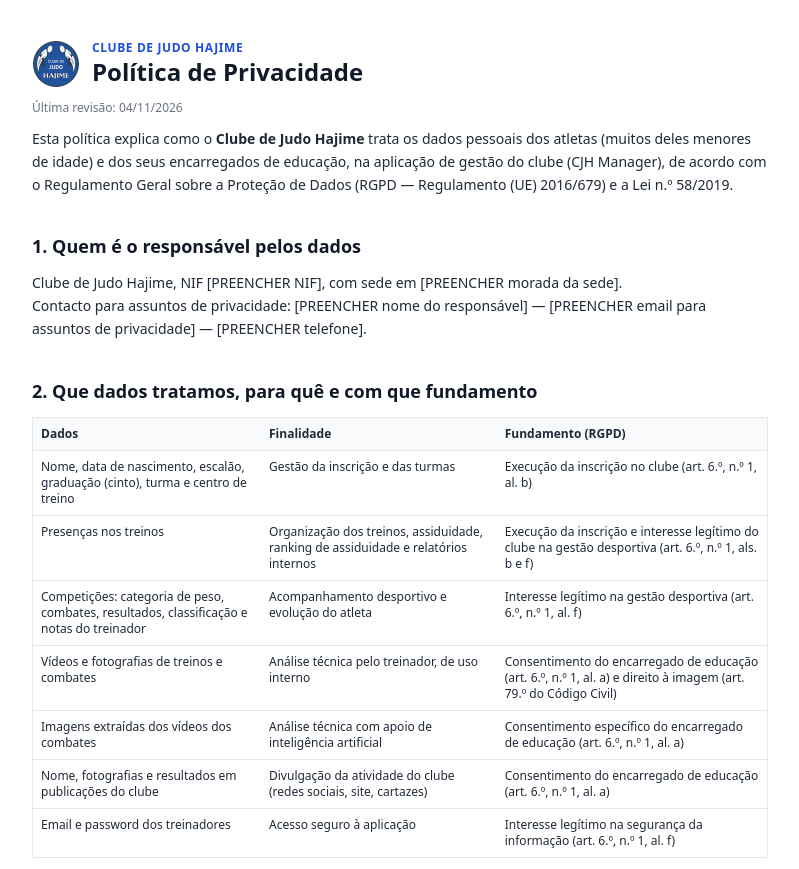
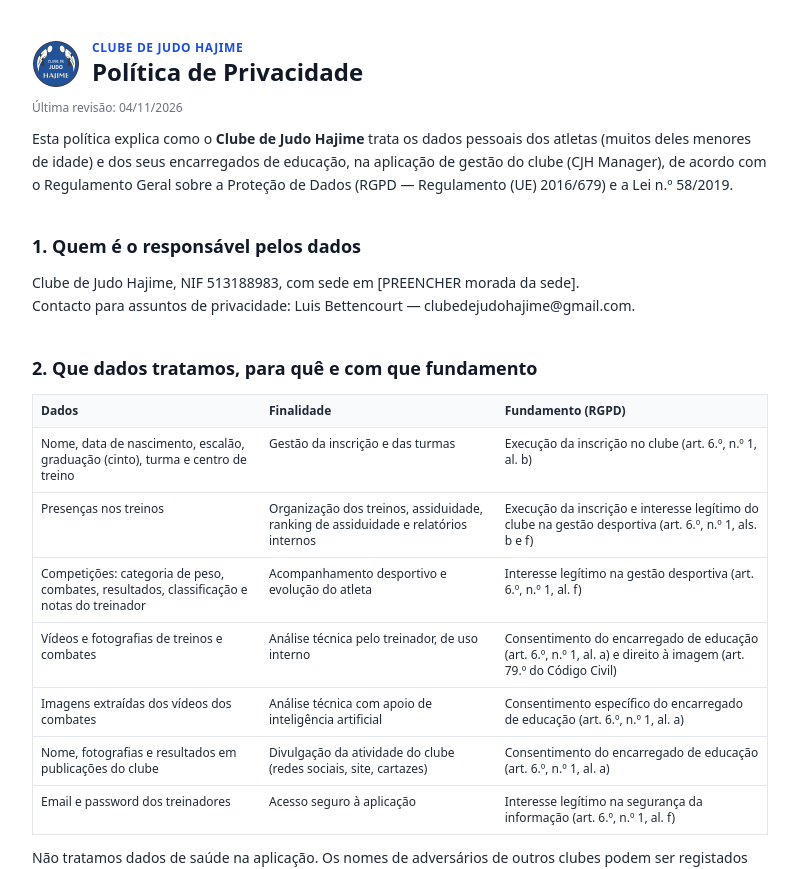
Before and after one commit to andresilvawebdeveloper/cjh-manager, a Next.js app: page /privacidade in a window 1280 px wide. Shown: the top 869 px of the page, without its empty margins (240-1039 px from the left). Built offline with nearby package versions, Linux system fonts and the light colour scheme.

Commit message:
chore: preencher dados do clube na politica de privacidade (NIF, email, responsavel)
Co-Authored-By: Claude Opus 5.5 <noreply@anthropic.com>
Claude-Session: https://claude.ai/code/session_01CuaVFt7jcvF8h6318EJXyq

```diff
--- a/app/privacidade/page.tsx
+++ b/app/privacidade/page.tsx
@@ -36,7 +36,8 @@ export default function PrivacidadePage() {
         <H2>1. Quem é o responsável pelos dados</H2>
         <p>
           {CLUBE.nome}, NIF {CLUBE.nif}, com sede em {CLUBE.morada}.<br />
-          Contacto para assuntos de privacidade: {CLUBE.responsavelPrivacidade} — {CLUBE.email} — {CLUBE.telefone}.
+          Contacto para assuntos de privacidade: {CLUBE.responsavelPrivacidade} — {CLUBE.email}
+          {CLUBE.telefone ? ` — ${CLUBE.telefone}` : ''}.
         </p>
 
         <H2>2. Que dados tratamos, para quê e com que fundamento</H2>
--- a/lib/clube.ts
+++ b/lib/clube.ts
@@ -3,12 +3,12 @@
 export const CLUBE = {
   nome: 'Clube de Judo Hajime',
   nomeCurto: 'CJH',
-  nif: '[PREENCHER NIF]',
+  nif: '513188983',
   morada: '[PREENCHER morada da sede]',
-  email: '[PREENCHER email para assuntos de privacidade]',
-  telefone: '[PREENCHER telefone]',
+  email: 'clubedejudohajime@gmail.com',
+  telefone: '', // opcional: se ficar vazio não aparece na política
   // Pessoa a contactar sobre proteção de dados (o clube pode não ter Encarregado de Proteção de Dados formal)
-  responsavelPrivacidade: '[PREENCHER nome do responsável]',
+  responsavelPrivacidade: 'Luis Bettencourt',
   // Quanto tempo se guardam os dados depois de o atleta sair do clube
   prazoConservacaoAnos: 2,
   // Data da última revisão da política de privacidade
```
Also changed, not shown: 1 other file (tests, documents, lock files or other folders).
